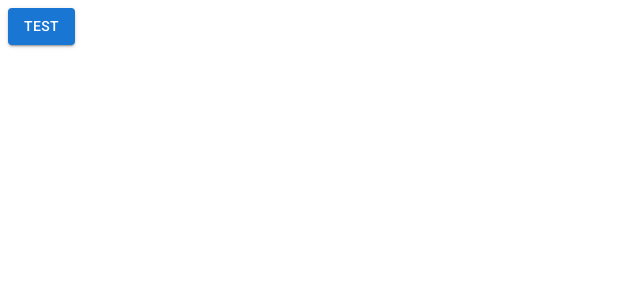
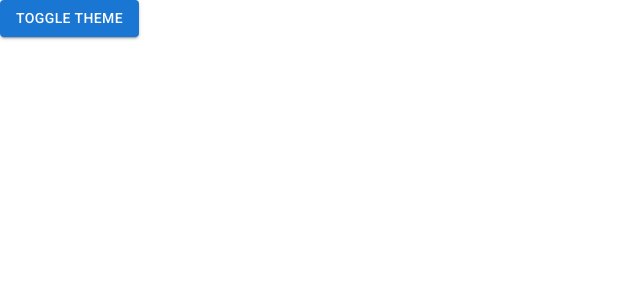
Before and after one commit to diogo9126/front-eventos, a React (Create React App) app: page /pagina-inicial in a window 1280 px wide. Shown: the top 300 px of the page, without its empty margins (0-640 px from the left). Built offline with nearby package versions, Linux system fonts and the light colour scheme.

Commit message:
feat: add theme function

```diff
--- a/public/index.html
+++ b/public/index.html
@@ -22,7 +22,7 @@
 
     <title>React App</title>
   </head>
-  <body>
+  <body style="margin:0; padding:0">
     <noscript>Voce precisa de JavaScript.</noscript>
     <div id="root"></div>
   </body>
--- a/src/routes/index.tsx
+++ b/src/routes/index.tsx
@@ -1,12 +1,15 @@
 import { Routes, Route, Navigate} from 'react-router-dom';
 import { Button} from '@mui/material';
+import { useAppThemeContext } from '../shared/contexts';
 
 export const AppRoutes = () => {
+    /**/
+    const { toggleTheme} = useAppThemeContext();
     return (
         <Routes>
-            <Route path='/pagina-inicial' element={<Button variant='contained' color='primary'>Test</Button>}/>
+            <Route path='/pagina-inicial' element={<Button variant='contained' color='primary' onClick={toggleTheme}>Toggle Theme</Button>}/>
 
-            <Route path='*' element={<Navigate to="/pagina-inicial" />}/>
+            <Route path='*' element={<Navigate to='/pagina-inicial' />}/>
         </Routes>
     );
 }
--- /dev/null
+++ b/src/shared/contexts/ThemeContext.tsx
@@ -0,0 +1,49 @@
+import React, { createContext, useCallback, useContext, useMemo, useState} from 'react';
+import { ThemeProvider} from '@mui/material';
+import { Box } from '@mui/system';
+
+import { DarkTheme, LightTheme } from './../themes';
+
+/* interface the date context props*/
+interface IThemeContextData {
+    themeName: 'light'|'dark';
+    toggleTheme: ()=> void;
+}
+
+/* interface*/
+interface IAppThemeProviderProps {
+    children: React.ReactNode
+}
+
+
+const ThemeContext = createContext({} as IThemeContextData)
+
+export const useAppThemeContext = () =>{
+    return useContext(ThemeContext);
+
+}
+
+export const AppThemeProvider: React.FC<IAppThemeProviderProps>=({children}) => {
+    const [themeName,setThemeName] = useState<'light'|'dark'>('light');
+    /* */
+    const toggleTheme = useCallback(()=>{
+        setThemeName(oldThemeName => oldThemeName ==='light'?'dark':'light');
+    },[]);
+
+    /* */
+    const theme = useMemo(()=> {
+        if (themeName === 'light') return LightTheme;
+        return DarkTheme
+
+    },[themeName]);
+
+    return (
+        <ThemeContext.Provider value={{themeName,toggleTheme}}>
+            <ThemeProvider theme={theme}>
+                <Box width='100vw' height='100vh' bgcolor={theme.palette.background.default}>
+                    {children}
+                </Box>
+            </ThemeProvider>
+        </ThemeContext.Provider>
+    )
+}
--- a/src/shared/contexts/index.ts
+++ b/src/shared/contexts/index.ts
@@ -1 +1 @@
-export {};
+export * from './ThemeContext';
--- /dev/null
+++ b/src/shared/themes/Dark.ts
@@ -0,0 +1,24 @@
+import { createTheme} from '@mui/material';
+import { blue, cyan } from '@mui/material/colors';
+
+
+export const DarkTheme = createTheme({
+    palette: {
+        primary: {
+            main:blue[700],
+            dark:blue[800],
+            light:blue[500] ,
+            contrastText:'#ffffff',
+        },
+        secondary:{
+            main: cyan[500],
+            dark: cyan[400],
+            light: cyan[300],
+            contrastText: '#ffffff',
+        },
+        background:{
+            default: '#202124',
+            paper: '#303134',
+        }
+    }
+});
--- a/src/shared/themes/index.ts
+++ b/src/shared/themes/index.ts
@@ -1 +1,2 @@
 export * from './light';
+export * from './Dark';
```
Also changed, not shown: src/App.tsx (+4 -5 lines).
